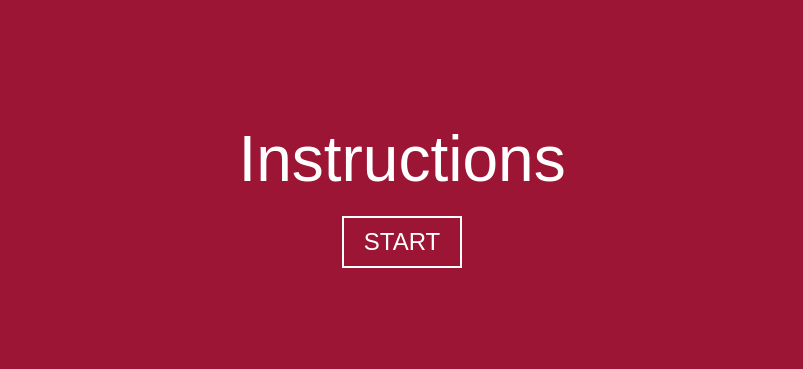
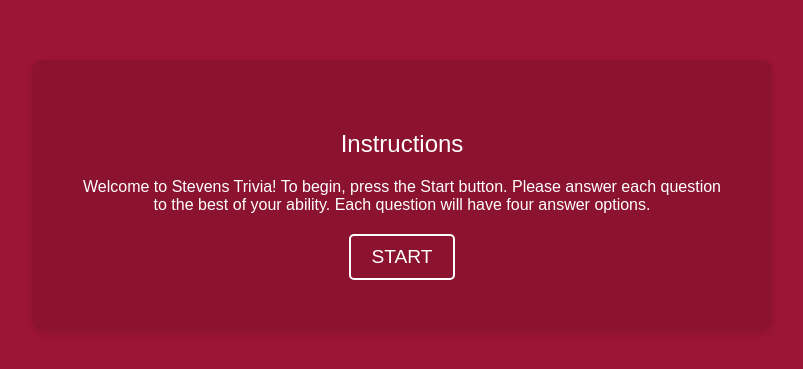
Before and after one commit to hiyabhavsar/Stevens-Trivia, a React (Vite) app in the folder stevens-trivia/: page /Instructions in a window 1280 px wide. Shown: the part 205-574 px from the top of the page, without its empty margins (238-1041 px from the left). Built offline with nearby package versions, Linux system fonts and the light colour scheme; a web font is replaced by a local one.

Commit message:
CSS styling for Instructions Page

```diff
--- a/stevens-trivia/src/Instructions.jsx
+++ b/stevens-trivia/src/Instructions.jsx
@@ -9,10 +9,17 @@
   };
   return (
     <div className="instructions-page">
-      <div className="title">Instructions</div>
-      <button onClick={navigateToGame} className="start-button">
-        START
-      </button>
+      <div className="instructions-card">
+        <h2 class="title">Instructions</h2>
+        <div className="actual-instructions">
+          Welcome to Stevens Trivia! To begin, press the Start button. Please
+          answer each question to the best of your ability. Each question will
+          have four answer options.
+        </div>
+        <button onClick={navigateToGame} className="start-button">
+          START
+        </button>
+      </div>
     </div>
   );
 }
--- a/stevens-trivia/src/css/Instructions.scss
+++ b/stevens-trivia/src/css/Instructions.scss
@@ -1,9 +1,10 @@
-// Instructions.scss
-$instructions-bg: #9D1535; // Use variables for colors to easily change them later
+// InstructionsPage.scss
+$background-color: #9D1535; // Main background color
+$card-color: darken($background-color, 4%); // Darker shade for the card
 $text-color: white;
 
 .instructions-page {
-  background-color: $instructions-bg;
+  background-color: $background-color;
   color: $text-color;
   height: 100vh;
   width: 100vw;
@@ -13,22 +14,38 @@
   align-items: center;
   font-family: 'Arial', sans-serif;
 
-  .title {
-    font-size: 4em;
-    margin-bottom: 20px;
+  .instructions-card {
+    background-color: $card-color;
+    border-radius: 10px; // Adjust the border radius to your preference
+    padding: 50px; // Adjust padding to your preference
+    box-shadow: 0 4px 8px rgba(0, 0, 0, 0.1); // Simple shadow for depth
+    text-align: center;
+    max-width: 50%;
+
+    .instructions-title {
+      font-size: 2em; // Adjust font size to your preference
+      margin-bottom: 100px; // Space between the title and the button
+
+    }
+    .actual-instructions{
+        font-size: 1em;
+        margin-bottom: 20px;
+        overflow-wrap: break-word;
+    }
   }
 
   .start-button {
-    font-size: 1.5em;
-    padding: 10px 20px;
+    font-size: 1.2em; // Adjust font size to your preference
+    padding: 10px 20px; // Adjust padding to your preference
     background-color: transparent;
     border: 2px solid $text-color;
     color: $text-color;
     cursor: pointer;
+    border-radius: 5px; // Slight rounding on the button edges
 
     &:hover {
       background-color: $text-color;
-      color: $instructions-bg;
+      color: $background-color;
     }
   }
 }
```
